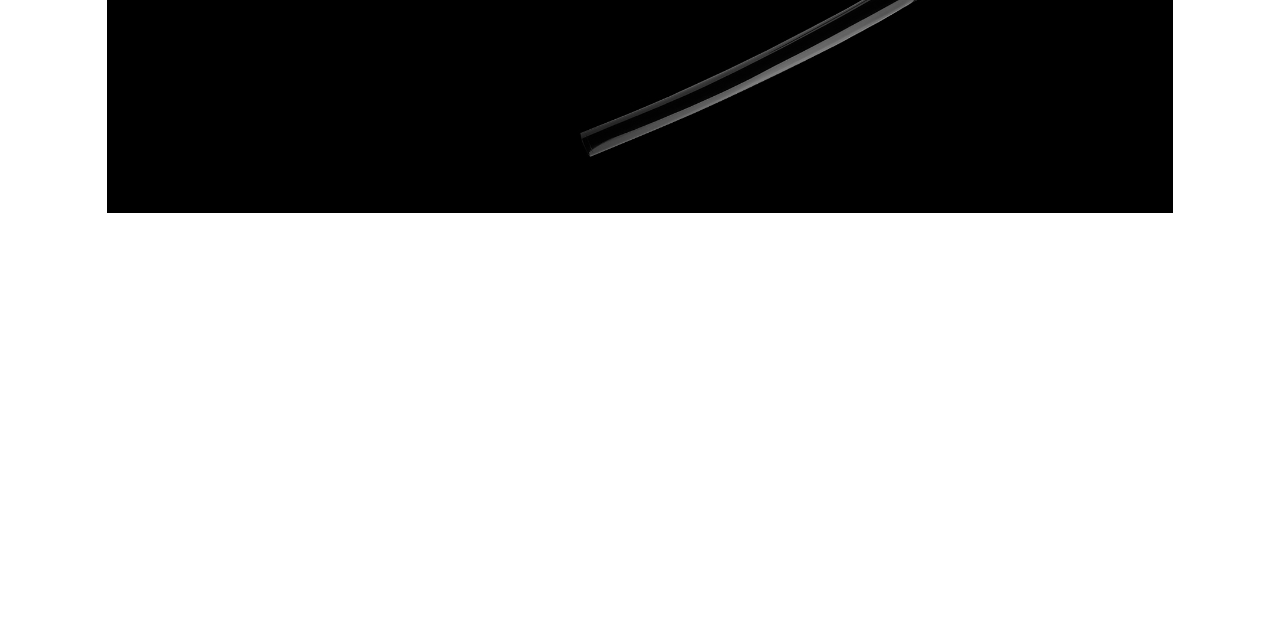
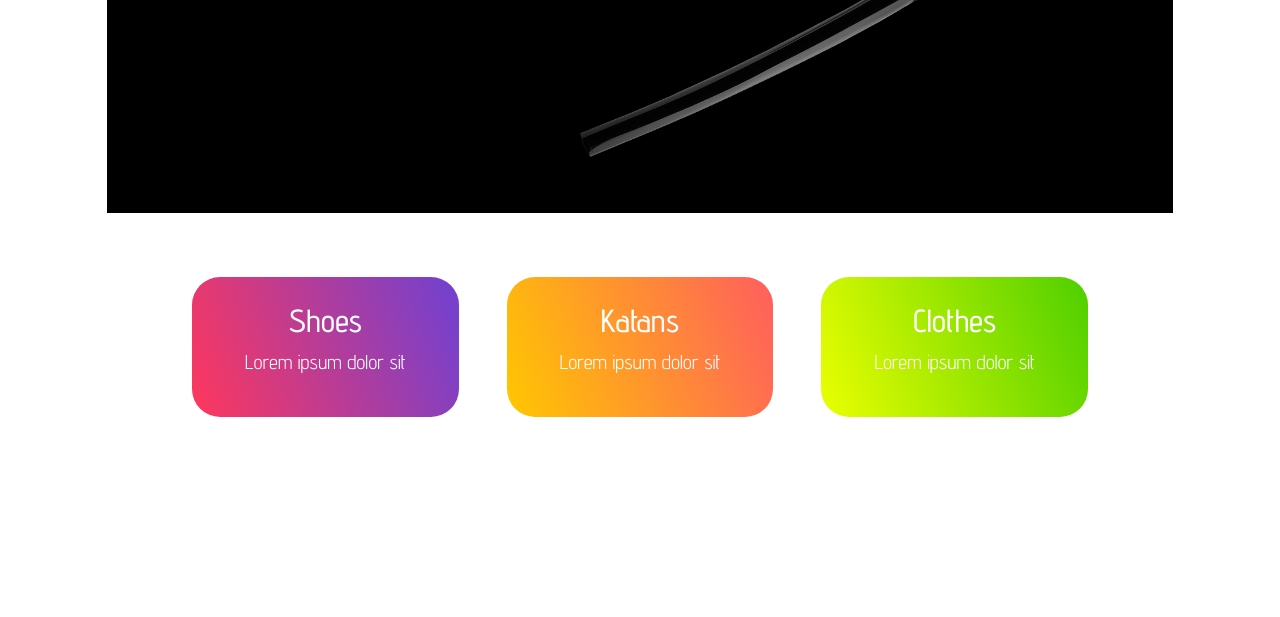
Before and after one commit to AlekseiKromski/japanese_shop, a plain HTML site: page index.html in a window 1280 px wide. Shown: the part 505-1122 px from the top of the page. After the commit the page ends 922 px from the top, so only its background shows below. Drawn offline with nearby package versions, Linux system fonts and the light colour scheme.

Commit message:
make categories

```diff
--- a/css/style.css
+++ b/css/style.css
@@ -1,5 +1,6 @@
-body{
-    height: 2000px;
+body p{
+    font-size: 1.25rem;
+    font-weight: 500;
 }
 .header{
     background-color: #242424;
@@ -66,6 +67,40 @@ body{
     background: linear-gradient(360deg, #000000 -52.61%, rgba(255, 255, 255, 0) 100%),url('../img/bg.jpg');
     background-size: cover;
 }
+.main h1{
+    font-weight: 500;
+    font-size: 2.375rem;
+}
+.categories_block{
+    font-family: 'Advent Pro', sans-serif;
+    color: white;
+    margin-top: 5%;
+}
+.categories_block h1{
+    font-size: 2.1875rem;
+    font-weight: 500;
+}
+.categories_block p{
+    font-size: 1.875remrem;
+    font-weight: 400;
+}
+
+.category_1{
+    background: linear-gradient(248.82deg, #6F41D2 0%, #FF375C 100%);
+    border-radius: 28px;
+}
+.category_2{
+    background: linear-gradient(248.82deg, #FF5E5E 0%, #FFC700 100%);
+    border-radius: 28px;
+}
+.category_3{
+    background: linear-gradient(68.97deg, #EBFF00 0%, #4FCF00 100%);
+    border-radius: 28px;
+}
+.category_1:hover, .category_2:hover, .category_3:hover {
+    background: linear-gradient(180deg, #992037 0%, #000000 100%);
+}
+
 
 @keyframes showHeader{
     from {top: -150px;}
--- a/index.html
+++ b/index.html
@@ -80,6 +80,28 @@
         </div>
     </div>
 
+    <!-- categories -->
+    <div class="container-fluid categories_block">
+        <div class="row justify-content-center">
+            <div class="col-10">
+                <div class="row justify-content-center text-center align-items-center h-100">
+                    <div class="col-3 category_1 py-4">
+                        <h2>Shoes</h2>
+                        <p>Lorem ipsum dolor sit</p>
+                    </div>
+                    <div class="col-3 category_2 mx-5 p-4">
+                        <h2>Katans</h2>
+                        <p>Lorem ipsum dolor sit</p>
+                    </div>
+                    <div class="col-3 category_3 py-4">
+                        <h2>Сlothes</h2>
+                        <p>Lorem ipsum dolor sit</p>
+                    </div>
+                </div>
+            </div>
+        </div>
+    </div>
+
     <!-- Libraries -->
     <script src="https://code.jquery.com/jquery-3.5.1.slim.min.js" integrity="sha384-DfXdz2htPH0lsSSs5nCTpuj/zy4C+OGpamoFVy38MVBnE+IbbVYUew+OrCXaRkfj" crossorigin="anonymous"></script>
     <script src="https://cdn.jsdelivr.net/npm/bootstrap@4.5.3/dist/js/bootstrap.bundle.min.js" integrity="sha384-ho+j7jyWK8fNQe+A12Hb8AhRq26LrZ/JpcUGGOn+Y7RsweNrtN/tE3MoK7ZeZDyx" crossorigin="anonymous"></script>
```
